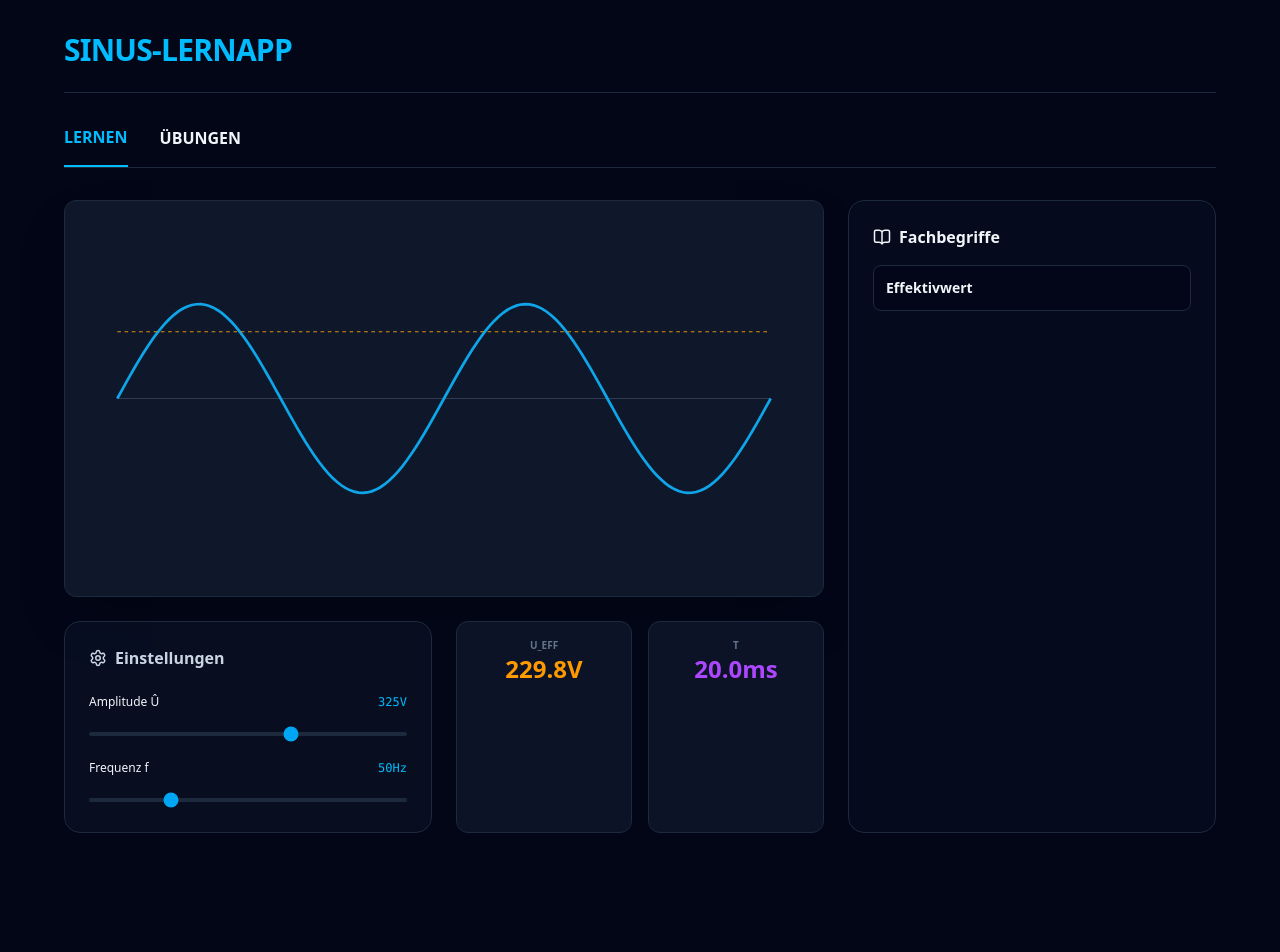
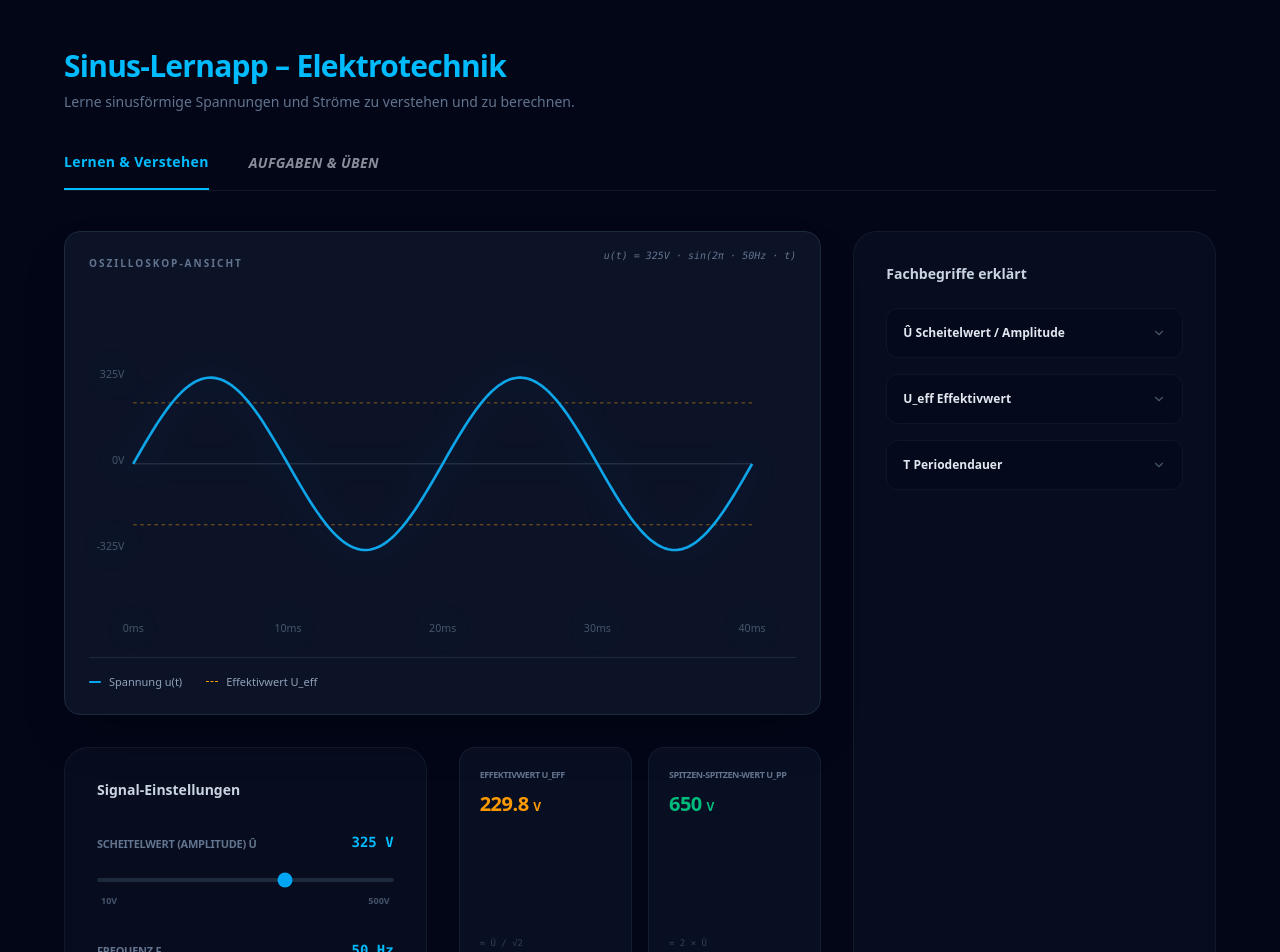
Before and after one commit to Markusr71/sinus-lernapp, a React (Vite) app: page / in a window 1280 px wide. Shown: the top 952 px of the page. Before the commit the page ends 865 px from the top, so only its background shows below. Built offline with nearby package versions, Linux system fonts and the light colour scheme.

Commit message:
Refactor App component and improve layout

```diff
--- a/src/App.tsx
+++ b/src/App.tsx
@@ -2,34 +2,66 @@ import React, { useState } from 'react';
 import ReactDOM from 'react-dom/client';
 import * as Tabs from '@radix-ui/react-tabs';
 import * as Accordion from '@radix-ui/react-accordion';
-import { Settings, Activity, BookOpen, CheckCircle2 } from 'lucide-react';
-import '../index.css'; // WICHTIG: Damit Tailwind geladen wird
+import { Settings, BookOpen, Activity, Info, ChevronDown } from 'lucide-react';
+import '../index.css';
 
-// --- LOGIK ---
+// --- MATH LOGIC ---
 const calculateEff = (amp: number) => amp / Math.sqrt(2);
 const calculateUpp = (amp: number) => amp * 2;
 const calculatePeriod = (f: number) => (1 / f) * 1000;
 
+// --- SCOPE COMPONENT ---
 const Scope = ({ amp, freq, phase, showMarkers }: any) => {
-  const width = 800; const height = 400; const padding = 40;
+  const width = 800; const height = 400; const padding = 50;
   const yScale = (v: number) => (height / 2) - (v * (height / 2 - padding) / 500);
   const xScale = (t: number) => (t * (width - 2 * padding) / 40) + padding;
-  const points = Array.from({ length: 150 }, (_, i) => {
-    const t = (i / 149) * 40;
+
+  const points = Array.from({ length: 200 }, (_, i) => {
+    const t = (i / 199) * 40;
     const v = amp * Math.sin(2 * Math.PI * freq * (t / 1000) + (phase * Math.PI / 180));
     return `${xScale(t)},${yScale(v)}`;
   }).join(' ');
+
+  const uEff = calculateEff(amp);
+
   return (
-    <div className="bg-slate-900 p-4 rounded-xl border border-slate-800 shadow-2xl">
-      <svg viewBox={`0 0 ${width} ${height}`} className="w-full h-auto">
-        <line x1={padding} y1={height/2} x2={width-padding} y2={height/2} stroke="#334155" />
-        <polyline points={points} fill="none" stroke="#0ea5e9" strokeWidth="3" />
-        {showMarkers && <line x1={padding} y1={yScale(calculateEff(amp))} x2={width-padding} y2={yScale(calculateEff(amp))} stroke="#f59e0b" strokeDasharray="4" />}
+    <div className="bg-slate-900/80 p-6 rounded-2xl border border-slate-800 shadow-2xl relative overflow-hidden">
+      <div className="absolute top-4 right-6 text-[10px] font-mono text-slate-500 italic">
+        u(t) = {amp}V · sin(2π · {freq}Hz · t)
+      </div>
+      <h3 className="text-slate-500 text-[10px] font-bold tracking-[0.2em] mb-4 uppercase">Oszilloskop-Ansicht</h3>
+
+      <svg viewBox={`0 0 ${width} ${height}`} className="w-full h-auto drop-shadow-[0_0_15px_rgba(14,165,233,0.2)]">
+        {/* Grid Lines */}
+        <line x1={padding} y1={height/2} x2={width-padding} y2={height/2} stroke="#334155" strokeWidth="1" />
+        {[0, 10, 20, 30, 40].map(ms => (
+          <text key={ms} x={xScale(ms)} y={height-10} fontSize="12" fill="#475569" textAnchor="middle">{ms}ms</text>
+        ))}
+        {[-325, 0, 325].map(v => (
+          <text key={v} x={padding-10} y={yScale(v)} fontSize="12" fill="#475569" textAnchor="end">{v}V</text>
+        ))}
+
+        {/* Dynamic Markers */}
+        {showMarkers && (
+          <>
+            <line x1={padding} y1={yScale(uEff)} x2={width-padding} y2={yScale(uEff)} stroke="#f59e0b" strokeDasharray="4" opacity="0.6" />
+            <line x1={padding} y1={yScale(-uEff)} x2={width-padding} y2={yScale(-uEff)} stroke="#f59e0b" strokeDasharray="4" opacity="0.6" />
+          </>
+        )}
+
+        {/* The Wave */}
+        <polyline points={points} fill="none" stroke="#0ea5e9" strokeWidth="3" strokeLinejoin="round" />
       </svg>
+
+      <div className="flex gap-6 mt-4 border-t border-slate-800 pt-4 text-[11px] text-slate-400 font-medium">
+        <div className="flex items-center gap-2"><div className="w-3 h-0.5 bg-sky-500 rounded-full"></div> Spannung u(t)</div>
+        <div className="flex items-center gap-2"><div className="w-3 h-0.5 border-t border-dashed border-amber-500"></div> Effektivwert U_eff</div>
+      </div>
     </div>
   );
 };
 
+// --- MAIN APP ---
 function App() {
   const [amp, setAmp] = useState(325);
   const [freq, setFreq] = useState(50);
@@ -37,50 +69,63 @@ function App() {
   const [showMarkers, setShowMarkers] = useState(true);
 
   return (
-    <div className="min-h-screen bg-[#020617] text-slate-100 p-4 md:p-8 font-sans">
+    <div className="min-h-screen bg-[#020617] text-slate-200 p-4 md:p-12 font-sans selection:bg-sky-500/30">
       <div className="max-w-6xl mx-auto">
-        <header className="mb-8 border-b border-slate-800 pb-6">
-          <h1 className="text-3xl font-black text-sky-400 tracking-tight text-center md:text-left">SINUS-LERNAPP</h1>
+        <header className="mb-10">
+          <h1 className="text-3xl font-black text-sky-400 tracking-tight mb-2">Sinus-Lernapp – Elektrotechnik</h1>
+          <p className="text-slate-500 text-sm">Lerne sinusförmige Spannungen und Ströme zu verstehen und zu berechnen.</p>
         </header>
+
         <Tabs.Root defaultValue="learn">
-          <Tabs.List className="flex gap-8 mb-8 border-b border-slate-800">
-            <Tabs.Trigger value="learn" className="pb-4 data-[state=active]:text-sky-400 data-[state=active]:border-b-2 border-sky-400 transition-all font-bold">LERNEN</Tabs.Trigger>
-            <Tabs.Trigger value="quiz" className="pb-4 data-[state=active]:text-sky-400 data-[state=active]:border-b-2 border-sky-400 transition-all font-bold">ÜBUNGEN</Tabs.Trigger>
+          <Tabs.List className="flex gap-10 mb-10 border-b border-slate-800/50">
+            <Tabs.Trigger value="learn" className="pb-4 text-sm font-bold tracking-wide data-[state=active]:text-sky-400 data-[state=active]:border-b-2 border-sky-400 transition-all outline-none opacity-60 data-[state=active]:opacity-100">Lernen & Verstehen</Tabs.Trigger>
+            <Tabs.Trigger value="quiz" className="pb-4 text-sm font-bold tracking-wide data-[state=active]:text-sky-400 data-[state=active]:border-b-2 border-sky-400 transition-all outline-none opacity-60 data-[state=active]:opacity-100 uppercase italic">Aufgaben & Üben</Tabs.Trigger>
           </Tabs.List>
-          <Tabs.Content value="learn" className="grid grid-cols-1 lg:grid-cols-3 gap-6">
-            <div className="lg:col-span-2 space-y-6">
+
+          <Tabs.Content value="learn" className="grid grid-cols-1 lg:grid-cols-12 gap-8 outline-none animate-in fade-in duration-500">
+            <div className="lg:col-span-8 space-y-8">
               <Scope amp={amp} freq={freq} phase={phase} showMarkers={showMarkers} />
-              <div className="grid grid-cols-1 md:grid-cols-2 gap-6">
-                <div className="bg-slate-900/50 p-6 rounded-2xl border border-slate-800">
-                  <h3 className="flex items-center gap-2 font-bold mb-6 text-slate-300"><Settings size={18}/> Einstellungen</h3>
-                  <div className="space-y-6">
-                    <div className="flex justify-between text-xs mb-2"><span>Amplitude Û</span> <span className="text-sky-400 font-mono">{amp}V</span></div>
-                    <input type="range" min="10" max="500" value={amp} onChange={e => setAmp(+e.target.value)} className="w-full h-1 bg-slate-800 rounded-lg appearance-none accent-sky-500" />
-                    <div className="flex justify-between text-xs mb-2"><span>Frequenz f</span> <span className="text-sky-400 font-mono">{freq}Hz</span></div>
-                    <input type="range" min="1" max="200" value={freq} onChange={e => setFreq(+e.target.value)} className="w-full h-1 bg-slate-800 rounded-lg appearance-none accent-sky-500" />
+
+              <div className="grid grid-cols-1 md:grid-cols-2 gap-8">
+                {/* Controls */}
+                <div className="bg-slate-900/40 p-8 rounded-3xl border border-slate-800/50">
+                  <h3 className="text-sm font-bold mb-8 flex items-center gap-3 text-slate-300">Signal-Einstellungen</h3>
+                  <div className="space-y-8">
+                    <Slider label="Scheitelwert (Amplitude) Û" val={amp} set={setAmp} min={10} max={500} unit="V" color="text-sky-400" />
+                    <Slider label="Frequenz f" val={freq} set={setFreq} min={1} max={200} unit="Hz" color="text-sky-400" />
+                    <Slider label="Phasenwinkel φ" val={phase} set={setPhase} min={-180} max={180} unit="°" color="text-sky-400" />
+                    <label className="flex items-center gap-3 cursor-pointer group pt-2">
+                      <input type="checkbox" checked={showMarkers} onChange={e => setShowMarkers(e.target.checked)} className="w-4 h-4 rounded border-slate-700 bg-slate-800 text-sky-500 focus:ring-sky-500/20" />
+                      <span className="text-xs text-slate-400 group-hover:text-slate-300 transition-colors">Markierungen anzeigen</span>
+                    </label>
                   </div>
                 </div>
+
+                {/* Value Cards */}
                 <div className="grid grid-cols-2 gap-4">
-                  <div className="bg-slate-900/80 p-4 rounded-xl border border-slate-800 text-center">
-                    <p className="text-[10px] text-slate-500 uppercase font-bold">U_eff</p>
-                    <p className="text-2xl font-bold text-amber-500">{calculateEff(amp).toFixed(1)}V</p>
-                  </div>
-                  <div className="bg-slate-900/80 p-4 rounded-xl border border-slate-800 text-center">
-                    <p className="text-[10px] text-slate-500 uppercase font-bold">T</p>
-                    <p className="text-2xl font-bold text-purple-500">{calculatePeriod(freq).toFixed(1)}ms</p>
-                  </div>
+                  <ValueCard label="Effektivwert U_eff" val={calculateEff(amp).toFixed(1)} unit="V" formula="= Û / √2" color="text-amber-500" />
+                  <ValueCard label="Spitzen-Spitzen-Wert U_pp" val={calculateUpp(amp)} unit="V" formula="= 2 × Û" color="text-emerald-500" />
+                  <ValueCard label="Periodendauer T" val={calculatePeriod(freq).toFixed(0)} unit="ms" formula="= 1 / f" color="text-purple-400" />
+                  <ValueCard label="Frequenz f" val={freq} unit="Hz" formula="= 1 / T" color="text-sky-400" />
                 </div>
               </div>
             </div>
-            <aside className="bg-slate-900/30 p-6 rounded-2xl border border-slate-800">
-              <h3 className="font-bold mb-4 flex items-center gap-2"><BookOpen size={18}/> Fachbegriffe</h3>
-              <Accordion.Root type="single" collapsible className="space-y-3">
-                <Accordion.Item value="1" className="bg-slate-950 border border-slate-800 rounded-lg">
-                  <Accordion.Trigger className="w-full p-3 text-left text-sm font-semibold">Effektivwert</Accordion.Trigger>
-                  <Accordion.Content className="p-3 text-xs text-slate-400">U_eff = Û / √2</Accordion.Content>
-                </Accordion.Item>
-              </Accordion.Root>
+
+            <aside className="lg:col-span-4">
+              <div className="bg-slate-900/40 p-8 rounded-3xl border border-slate-800/50 h-full">
+                <h3 className="text-sm font-bold mb-6 text-slate-300">Fachbegriffe erklärt</h3>
+                <Accordion.Root type="single" collapsible className="space-y-4">
+                  <InfoItem value="1" title="Û Scheitelwert / Amplitude" content="Das ist der größte Wert, den die Spannung erreicht – der höchste Punkt der Kurve." />
+                  <InfoItem value="2" title="U_eff Effektivwert" content="Der Wert, der an einem Widerstand die gleiche Wärme erzeugt wie Gleichspannung." />
+                  <InfoItem value="3" title="T Periodendauer" content="Die Zeit, die eine vollständige Schwingung (einmal hoch, einmal runter) benötigt." />
+                </Accordion.Root>
+              </div>
             </aside>
+          </Tabs.Content>
+          <Tabs.Content value="quiz">
+            <div className="bg-slate-900/20 border-2 border-dashed border-slate-800 rounded-3xl p-20 text-center">
+              <p className="text-slate-500 font-medium italic">Übungs-Bereich wird gerade vorbereitet...</p>
+            </div>
           </Tabs.Content>
         </Tabs.Root>
       </div>
@@ -88,8 +133,38 @@ function App() {
   );
 }
 
-// START-BEFEHL
+// --- HELPERS ---
+const Slider = ({ label, val, set, min, max, unit, color }: any) => (
+  <div className="space-y-3">
+    <div className="flex justify-between items-end">
+      <span className="text-[11px] font-bold text-slate-500 uppercase tracking-tight">{label}</span>
+      <span className={`font-mono font-black text-sm ${color}`}>{val} {unit}</span>
+    </div>
+    <input type="range" min={min} max={max} value={val} onChange={e => set(+e.target.value)} className="w-full h-1 bg-slate-800 rounded-lg appearance-none" />
+    <div className="flex justify-between text-[9px] text-slate-600 font-bold px-1"><span>{min}{unit}</span><span>{max}{unit}</span></div>
+  </div>
+);
+
+const ValueCard = ({ label, val, unit, formula, color }: any) => (
+  <div className="bg-slate-900/60 p-5 rounded-2xl border border-slate-800/60 flex flex-col justify-between hover:border-slate-700 transition-colors">
+    <div>
+      <p className="text-[9px] font-bold text-slate-500 uppercase mb-2 tracking-tighter">{label}</p>
+      <p className={`text-xl font-black tracking-tight ${color}`}>{val} <span className="text-xs">{unit}</span></p>
+    </div>
+    <p className="text-[9px] font-mono text-slate-700 mt-3">{formula}</p>
+  </div>
+);
+
+const InfoItem = ({ value, title, content }: any) => (
+  <Accordion.Item value={value} className="bg-slate-950/40 rounded-xl border border-slate-800/40 overflow-hidden">
+    <Accordion.Trigger className="w-full p-4 text-left text-xs font-bold hover:bg-slate-800/30 transition-all flex justify-between items-center group">
+      {title} <ChevronDown size={14} className="text-slate-600 group-data-[state=open]:rotate-180 transition-transform" />
+    </Accordion.Trigger>
+    <Accordion.Content className="p-4 pt-0 text-[11px] leading-relaxed text-slate-400">
+      {content}
+    </Accordion.Content>
+  </Accordion.Item>
+);
+
 const rootElement = document.getElementById('root');
-if (rootElement) {
-  ReactDOM.createRoot(rootElement).render(<App />);
-}
+if (rootElement) { ReactDOM.createRoot(rootElement).render(<App />); }
```
